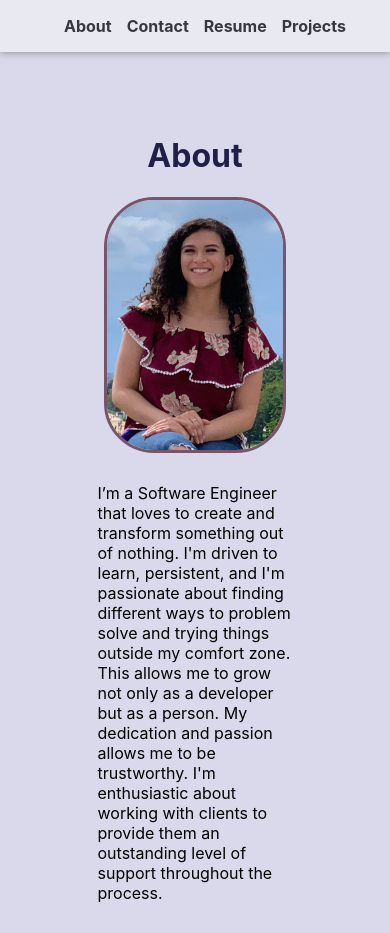
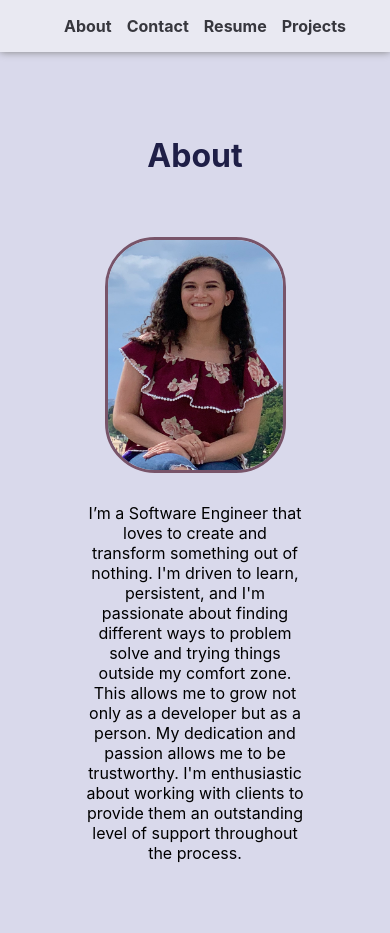
Before and after one commit to creyes25/carolina-reyes-portfolio, a React (Create React App) app: page /about in a window 390 px wide. After the commit the page ends 873 px from the top, so only its background shows below. Built offline with nearby package versions, Linux system fonts and the light colour scheme; the HTML template or start-up script is replaced by a standard one.

Commit message:
style about description and image

```diff
--- a/src/pages/About/About.jsx
+++ b/src/pages/About/About.jsx
@@ -3,6 +3,7 @@ function About() {
   return (
     <main className={styles.about}>
       <h1 className={styles.title}>About</h1>
+      <div className={styles.aboutContainer}>
         <div className={styles.about_pic}>
           <img src="./images/myself.jpg" alt="myself" />
         </div>
@@ -10,6 +11,8 @@ function About() {
           <p>I’m a Software Engineer that loves to create and transform something out of nothing. I'm driven to learn, persistent, and I'm passionate about finding different ways to problem solve and trying things outside my comfort zone. This allows me to grow not only as a developer but as a person. My dedication and passion allows me to be trustworthy. I'm enthusiastic about working with clients to provide them an outstanding level of support  throughout the process.
           </p>
         </div>
+
+      </div>
     </main>
   )
 }
--- a/src/pages/About/About.module.css
+++ b/src/pages/About/About.module.css
@@ -6,22 +6,63 @@
   color: hsl(239deg 40% 20%);
 }
 
+.aboutContainer {
+  display: flex;
+  justify-content: center;
+  align-items: center;
+  padding: 10px;
+  width: 70%;
+  margin: auto;
+
+}
+
 .about_pic {
-  /* border: solid red; */
   display: flex;
   justify-content: center;
   align-content: center;
+  padding: 30px;
 }
 
 .about_pic > img {
   border: 3px solid #785469;
-  max-width:230px;
-  height: 250px;
+  width:320px;
+  height: 460px;
   border-radius: 50px;
 }
 
 .about_desc {
-  width:50%;
-  margin: 30px auto;
-  text-align: left;
+  width:90%;
+  margin: auto;
+  text-align: center;
+  padding: 10px;
 }
+
+.about_desc > p {
+  width: 90%;
+  padding: 10px;
+  margin: auto;
+
+}
+
+@media (max-width: 900px) {
+  .aboutContainer {
+    flex-direction: column;
+    gap: 0px;
+  }
+
+  .about_desc {
+    width: 100%;
+    padding: 0px;
+    margin: 0px;
+  }
+
+  .aboutContainer > .about_desc > p {
+    width: 80%;
+    padding: 0px;
+    margin: 0px auto;
+  }
+  .about_pic > img {
+    width:175px;
+    height: 230px;
+  }
+}
```
Lines whose indentation alone changed are shown as unchanged.
